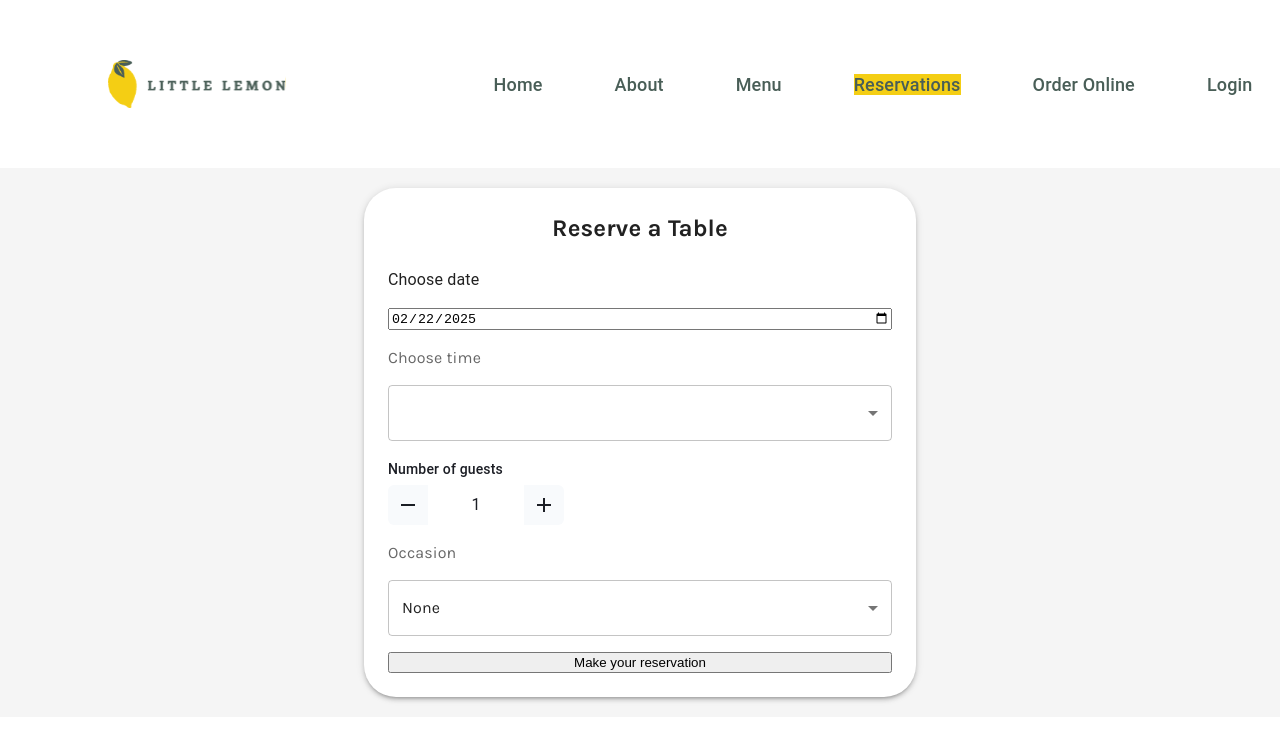
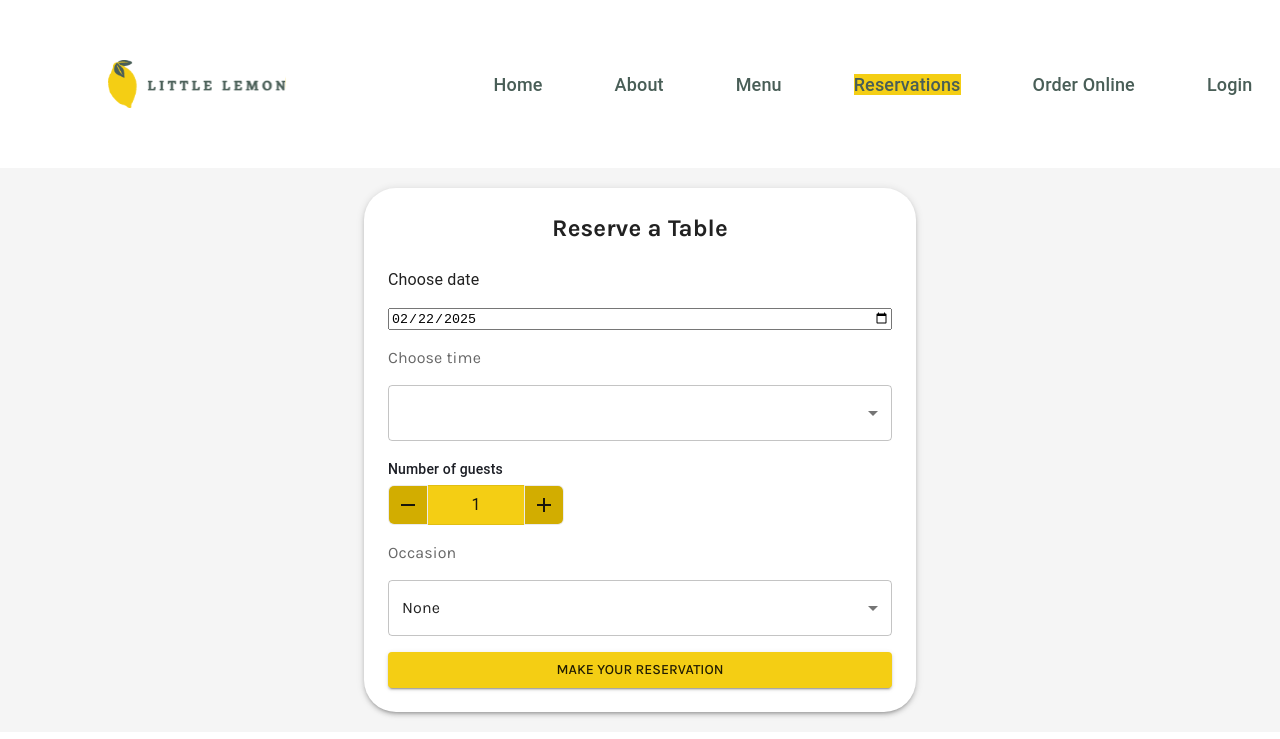
Before and after one commit to djbauch/little-lemon-2, a React (Vite) app: page /reservations in a window 1280 px wide. Shown: the top 739 px of the page. Built offline with nearby package versions, Linux system fonts and the light colour scheme.

Commit message:
Switching to OKLCH color model

```diff
--- a/src/components/BookingForm.module.css
+++ b/src/components/BookingForm.module.css
@@ -40,7 +40,7 @@
   font-family: inherit;
   font-size: 1rem;
   font-weight: normal;
-  background-color: transparent;
+  background-color: var(--brand-light-color);
   color: var(--color-gray-900);
 
   text-align: center;
@@ -66,7 +66,7 @@
   padding: 0;
   border: 1px solid var(--color-gray-200);
   border-radius: 0.375rem;
-  background-color: var(--color-gray-50);
+  background-color: var( --brand-light-color-darker);
   background-clip: padding-box;
   color: var(--color-gray-900);
   user-select: none;
--- a/src/components/BookingForm.tsx
+++ b/src/components/BookingForm.tsx
@@ -193,7 +193,7 @@ const BookingForm = () => {
             </MenuItem>
           ))}
         </Select>
-        <input type='submit' value='Make your reservation' />
+        <Button type='submit' variant='contained'>Make your reservation</Button>
       </Box>
     </Container>
   )
--- a/src/scss/styles.scss
+++ b/src/scss/styles.scss
@@ -13,15 +13,17 @@ $font-size-base: 16px;
   font-family: var(--main-font);
   --serif-font: 'Markazi Text Variable', Georgia, serif;
   font-weight: 400;
-  --brand-dark-color: #495e57;
-  --brand-light-color: white;
-  --brand-secondary-dark-color: #ee9972;
-  --brand-secondary-light-color: #fbdabb;
-  --brand-highlight-light-color: #edefee;
-  --brand-highlight-dark-color: #333333;
+  --brand-dark-color: oklch(46.23% 0.0279 172.69);
+  --brand-light-color: oklch(85.87% 0.1736 95.22);
+  --brand-light-color-darker: oklch(75.67% 0.1736 95.22);
+  --brand-light-color-lighter: oklch(89.09% 0.1736 95.22);
+  --brand-secondary-dark-color: oklch(76.04% 0.1154 45.21);
+  --brand-secondary-light-color: oklch(90.81% 0.0551 65.26);
+  --brand-highlight-light-color: oklch(85.87% 0.1736 95.22);
+  --brand-highlight-dark-color: oklch(46.23% 0.0279 172.69);
   --color-gray-50: oklch(98.42% 0.0034 247.86);
   --color-gray-100: oklch(12% 9.5% 264 / 5%);
-  --color-gray-200: oklch(12% 9.% 264 / 8%);
+  --color-gray-200: oklch(12% 9.0% 264 / 8%);
   --color-gray-300: oklch(12% 8.5% 264 / 17%);
   --color-gray-900: oklch(12% 5% 264 / 90%);
 
```
